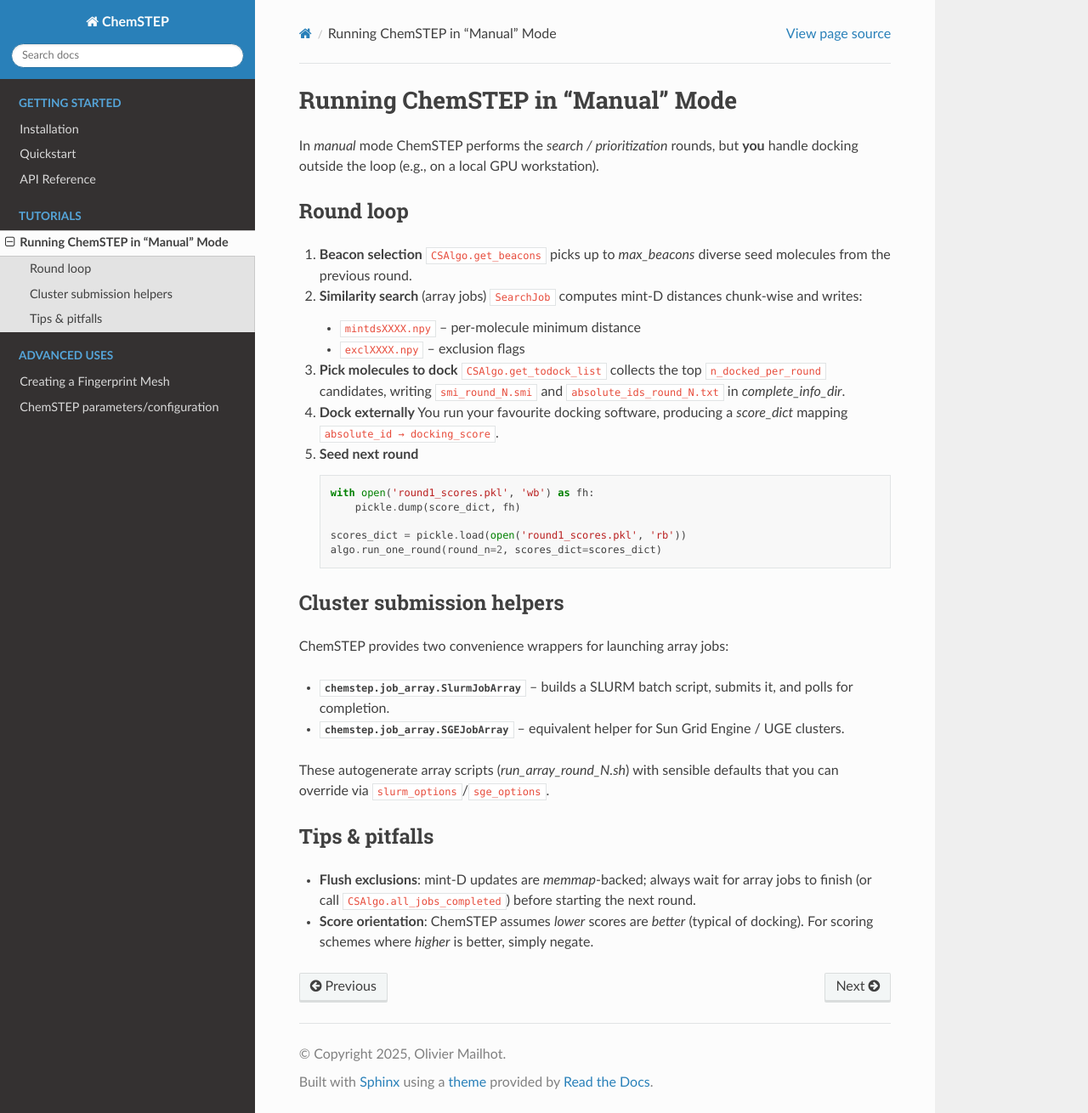
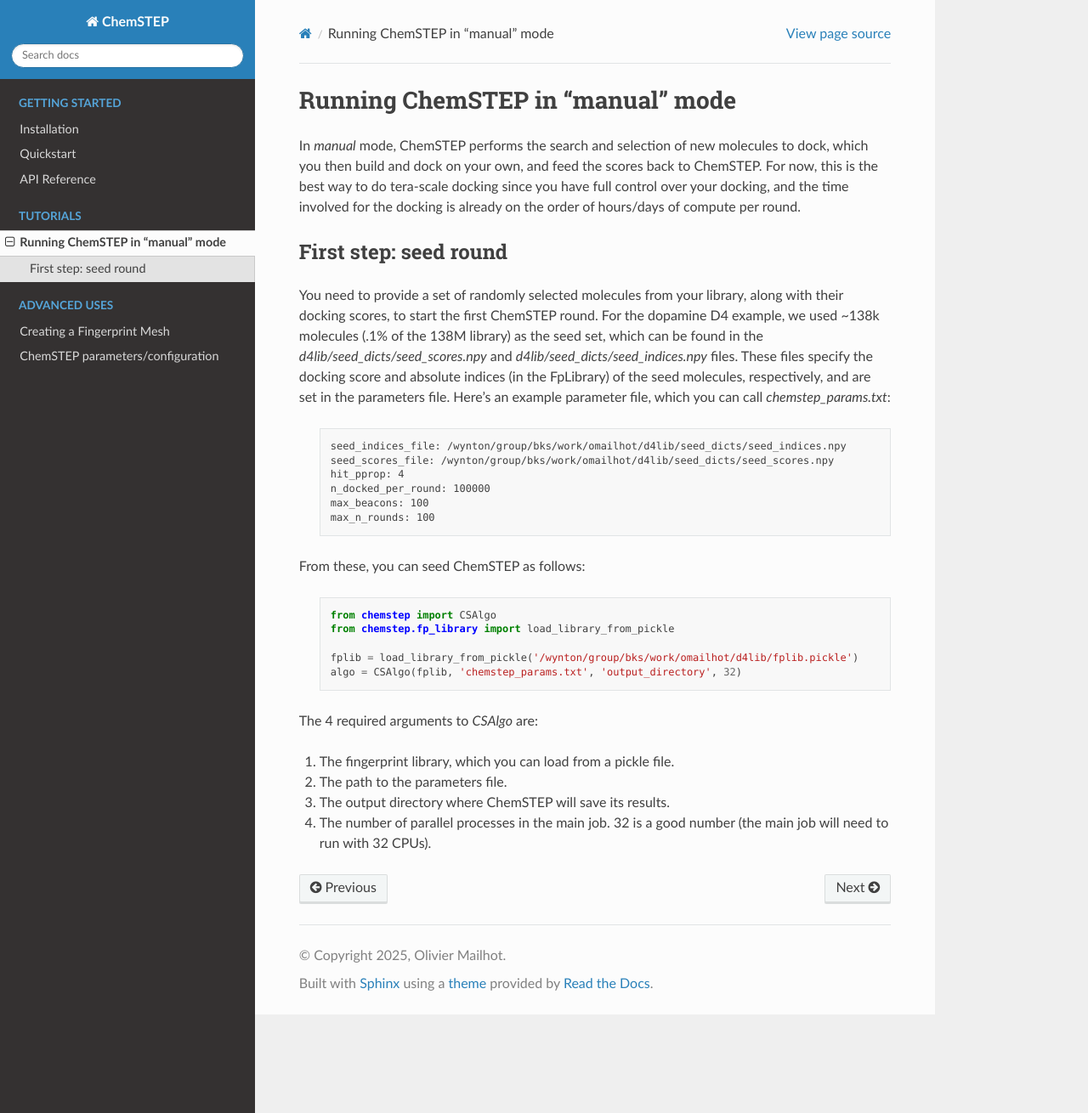
Before and after one commit to kholland1/chemstep-development, a Sphinx documentation site: the page built from docs/manual_docking.rst, in a window 1280 px wide and 1310 px high. Shown: the whole window at 85% size. Built offline with Sphinx 7.4.7 and the Read the Docs theme 3.1.0, drawn with Linux system fonts in a browser that asks for light colours.

```diff
--- a/docs/manual_docking.rst
+++ b/docs/manual_docking.rst
@@ -1,62 +1,46 @@
-===================================
-Running ChemSTEP in “Manual” Mode
-===================================
+=================================
+Running ChemSTEP in “manual” mode
+=================================
 
-In *manual* mode ChemSTEP performs the *search / prioritization*
-rounds, but **you** handle docking outside the loop (e.g., on a local
-GPU workstation).
+In *manual* mode, ChemSTEP performs the search and selection of new molecules to dock, which you then
+build and dock on your own, and feed the scores back to ChemSTEP. For now, this is the best way to do tera-scale
+docking since you have full control over your docking, and the time involved for the docking is already on the order of
+hours/days of compute per round.
 
-Round loop
-----------
+First step: seed round
+----------------------
 
-1. **Beacon selection**
-   ``CSAlgo.get_beacons`` picks up to *max_beacons* diverse seed
-   molecules from the previous round.
+You need to provide a set of randomly selected molecules from your library, along with their docking scores, to start
+the first ChemSTEP round. For the dopamine D4 example, we used ~138k molecules (.1% of the 138M library) as the seed
+set, which can be found in the `d4lib/seed_dicts/seed_scores.npy` and `d4lib/seed_dicts/seed_indices.npy` files. These
+files specify the docking score and absolute indices (in the FpLibrary) of the seed molecules, respectively, and are set
+in the parameters file. Here's an example parameter file, which you can call `chemstep_params.txt`:
 
-2. **Similarity search** (array jobs)
-   ``SearchJob`` computes mint-D distances chunk-wise and writes:
+   .. code-block:: text
 
-   * ``mintdsXXXX.npy`` – per-molecule minimum distance
-   * ``exclXXXX.npy``   – exclusion flags
+      seed_indices_file: /wynton/group/bks/work/omailhot/d4lib/seed_dicts/seed_indices.npy
+      seed_scores_file: /wynton/group/bks/work/omailhot/d4lib/seed_dicts/seed_scores.npy
+      hit_pprop: 4
+      n_docked_per_round: 100000
+      max_beacons: 100
+      max_n_rounds: 100
 
-3. **Pick molecules to dock**
-   ``CSAlgo.get_todock_list`` collects the top
-   ``n_docked_per_round`` candidates, writing
-   ``smi_round_N.smi`` and ``absolute_ids_round_N.txt`` in
-   *complete_info_dir*.
-
-4. **Dock externally**
-   You run your favourite docking software, producing
-   a *score_dict* mapping ``absolute_id → docking_score``.
-
-5. **Seed next round**
+From these, you can seed ChemSTEP as follows:
 
    .. code-block:: python
 
-      with open('round1_scores.pkl', 'wb') as fh:
-          pickle.dump(score_dict, fh)
+      from chemstep import CSAlgo
+      from chemstep.fp_library import load_library_from_pickle
 
-      scores_dict = pickle.load(open('round1_scores.pkl', 'rb'))
-      algo.run_one_round(round_n=2, scores_dict=scores_dict)
+      fplib = load_library_from_pickle('/wynton/group/bks/work/omailhot/d4lib/fplib.pickle')
+      algo = CSAlgo(fplib, 'chemstep_params.txt', 'output_directory', 32)
 
-Cluster submission helpers
---------------------------
+The 4 required arguments to `CSAlgo` are:
 
-ChemSTEP provides two convenience wrappers for launching array jobs:
+1. The fingerprint library, which you can load from a pickle file.
 
-* :py:class:`chemstep.job_array.SlurmJobArray` – builds a SLURM batch script, submits it, and polls for completion.
-* :py:class:`chemstep.job_array.SGEJobArray` – equivalent helper for Sun Grid Engine / UGE clusters.
+2. The path to the parameters file.
 
+3. The output directory where ChemSTEP will save its results.
 
-These autogenerate array scripts (`run_array_round_N.sh`) with sensible
-defaults that you can override via ``slurm_options``/``sge_options``.
-
-Tips & pitfalls
----------------
-
-* **Flush exclusions**: mint-D updates are `memmap`-backed; always wait
-  for array jobs to finish (or call ``CSAlgo.all_jobs_completed``)
-  before starting the next round.
-* **Score orientation**: ChemSTEP assumes *lower* scores are *better*
-  (typical of docking).  For scoring schemes where *higher* is better,
-  simply negate.
+4. The number of parallel processes in the main job. 32 is a good number (the main job will need to run with 32 CPUs).
```
Also changed, not shown: 2 other files.
